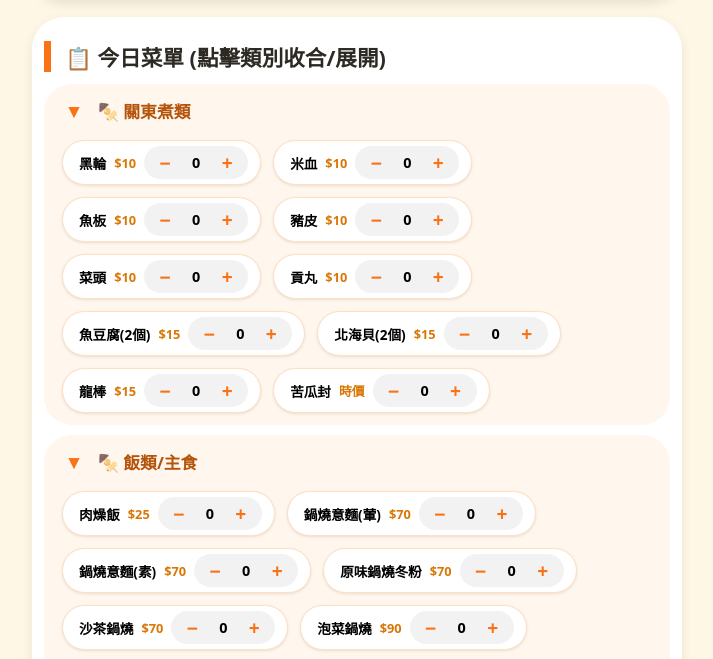
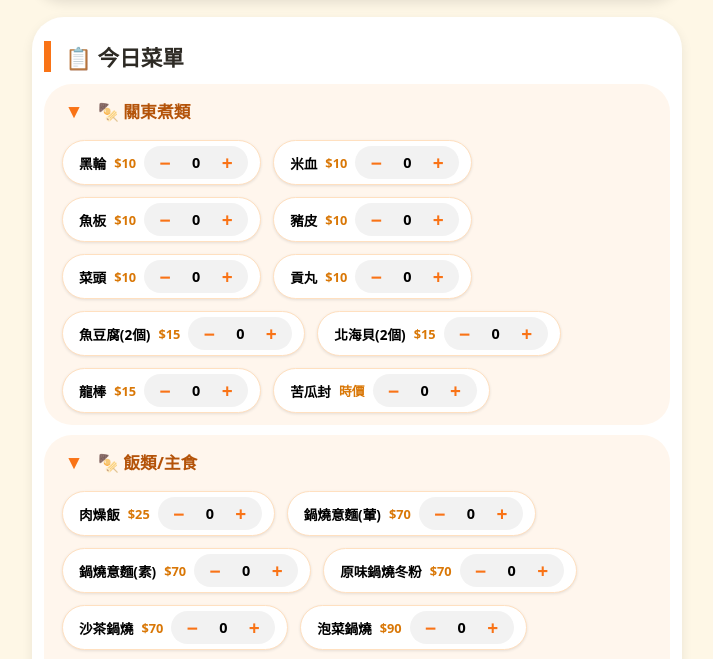
Before and after one commit to hangcity100/hangcity100.github.io, a website: page charge4.html in a window 1280 px wide. Shown: the part 111-770 px from the top of the page, without its empty margins (283-996 px from the left). Drawn offline with Linux system fonts and the light colour scheme.

```diff
--- a/charge4.html
+++ b/charge4.html
@@ -415,14 +415,14 @@
 
     <!-- 菜單面板 -->
     <div class="menu-panel" id="menuPanel">
-        <div class="section-title">📋 今日菜單 (點擊類別收合/展開)</div>
+        <div class="section-title">📋 今日菜單</div>
         <div id="dynamicMenu"></div>
         <div id="categoryEditor" style="display:none; gap:8px; align-items:center; margin:10px 0 8px;">
             <input id="newCategoryName" type="text" placeholder="輸入新類別名稱" style="flex:1; padding:8px 12px; border-radius:20px; border:1px solid #f3c7a0;">
             <button id="addCategoryBtn" class="btn-edit-outline">新增類別</button>
         </div>
         <div class="edit-badge">
-            <span style="font-size:0.75rem;">✏️ 點擊「編輯模式」可更改菜名/單價，修改後自動儲存至手機</span>
+            <!--span style="font-size:0.75rem;">✏️ 點擊「編輯模式」可更改菜名/單價，修改後自動儲存至手機</span-->
             <button id="toggleEditBtn" class="btn-edit">✏️ 編輯模式 OFF</button>
         </div>
     </div>
```
